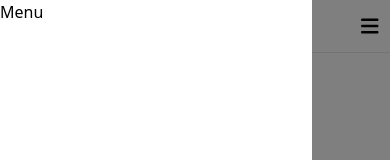
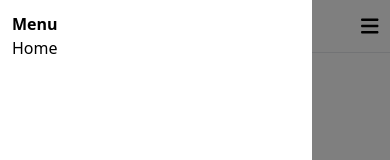
Before and after one commit to jasonk19/rakamin-mini-project, a React (Create React App) app: page / in a window 390 px wide. Both pictures are taken after a click on the icon 369 px from the left and 25 px from the top of the page. Shown: the top 160 px of the page. Built offline with nearby package versions, Linux system fonts and the light colour scheme.

Commit message:
feat: add animation to mobile menu

```diff
--- a/package.json
+++ b/package.json
@@ -7,6 +7,7 @@
     "@fortawesome/free-regular-svg-icons": "^6.2.1",
     "@fortawesome/free-solid-svg-icons": "^6.2.1",
     "@fortawesome/react-fontawesome": "^0.2.0",
+    "@react-spring/web": "^9.6.1",
     "@testing-library/jest-dom": "^5.14.1",
     "@testing-library/react": "^13.0.0",
     "@testing-library/user-event": "^13.2.1",
--- a/src/Components/Navigation.js
+++ b/src/Components/Navigation.js
@@ -1,33 +1,57 @@
 import React, { useState } from "react";
 import { FontAwesomeIcon } from "@fortawesome/react-fontawesome";
 import { faBars } from "@fortawesome/free-solid-svg-icons";
+import { useTransition, animated } from "@react-spring/web";
 
 const Navigation = () => {
   const [showMenu, setShowMenu] = useState(false);
 
-  let menu = null;
-  let menuMask = null;
+  // "fixed bg-white top-0 left-0 w-4/5 h-full z-50"
+  // "bg-black-t-50 fixed top-0 left-0 w-full h-full z-50"
 
-  if (showMenu) {
-    menu = (
-      <div className="fixed bg-white top-0 left-0 w-4/5 h-full z-50">Menu</div>
-    );
+  const maskTransition = useTransition(showMenu, {
+    from: { opacity: 0, position: "absolute" },
+    enter: { opacity: 1 },
+    leave: { opacity: 0 },
+  });
 
-    menuMask = (
-      <div
-        className="bg-black-t-50 fixed top-0 left-0 w-full h-full z-50"
-        onClick={() => setShowMenu(false)}
-      ></div>
-    );
-  }
+  const menuTransition = useTransition(showMenu, {
+    from: { opacity: 0, transform: "translateX(-100%)" },
+    enter: { opacity: 1, transform: "translateX(0%)" },
+    leave: { opacity: 0, transform: "translateX(-100%)" },
+  });
 
   return (
     <nav>
       <span className="text-xl">
         <FontAwesomeIcon icon={faBars} onClick={() => setShowMenu(!showMenu)} />
       </span>
-      {menuMask}
-      {menu}
+
+      {maskTransition(
+        (style, item) =>
+          item && (
+            <animated.div
+              style={style}
+              className="bg-black-t-50 fixed top-0 left-0 w-full h-full z-50"
+              onClick={() => setShowMenu(false)}
+            ></animated.div>
+          )
+      )}
+
+      {menuTransition(
+        (style, item) =>
+          item && (
+            <animated.div
+              style={style}
+              className="fixed bg-white top-0 left-0 w-4/5 h-full z-50 p-3"
+            >
+              <span className="font-bold">Menu</span>
+              <ul>
+                <li>Home</li>
+              </ul>
+            </animated.div>
+          )
+      )}
     </nav>
   );
 };
```
Also changed, not shown: 1 other file (tests, documents, lock files or other folders).
